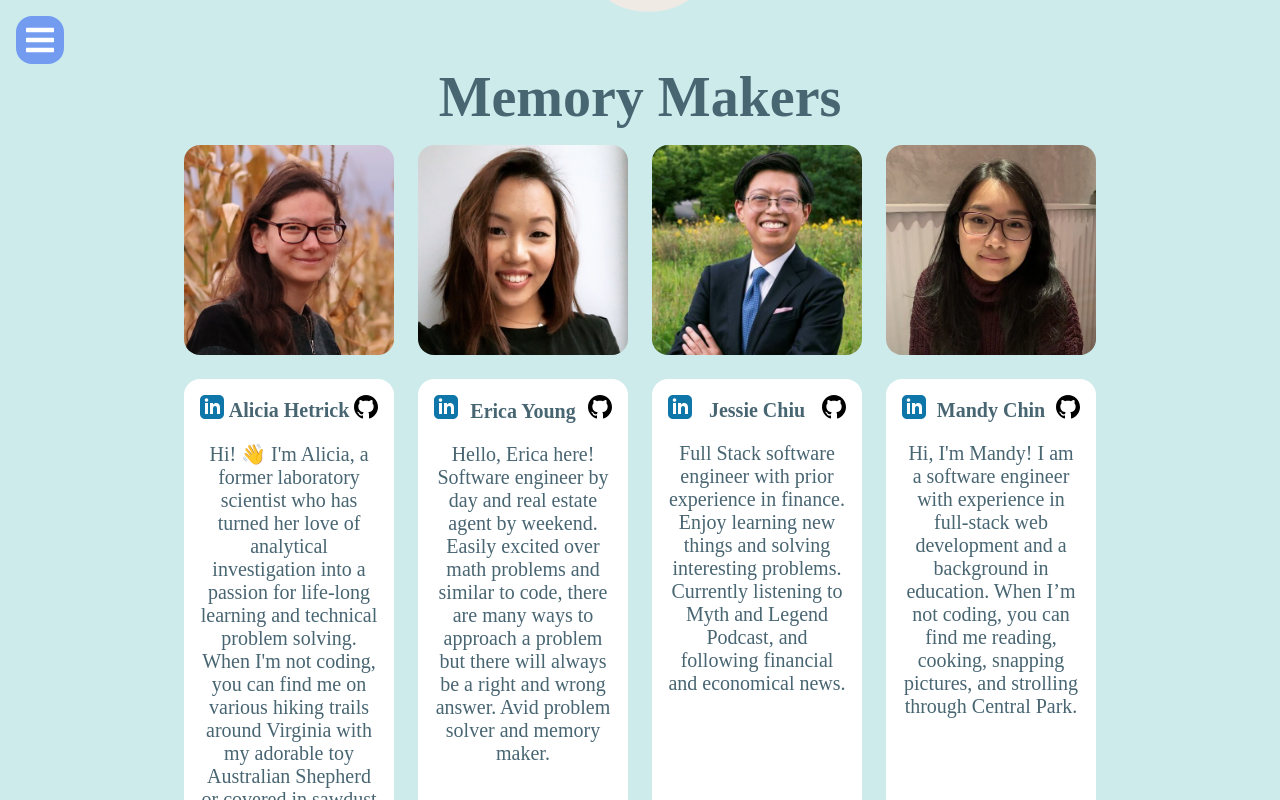
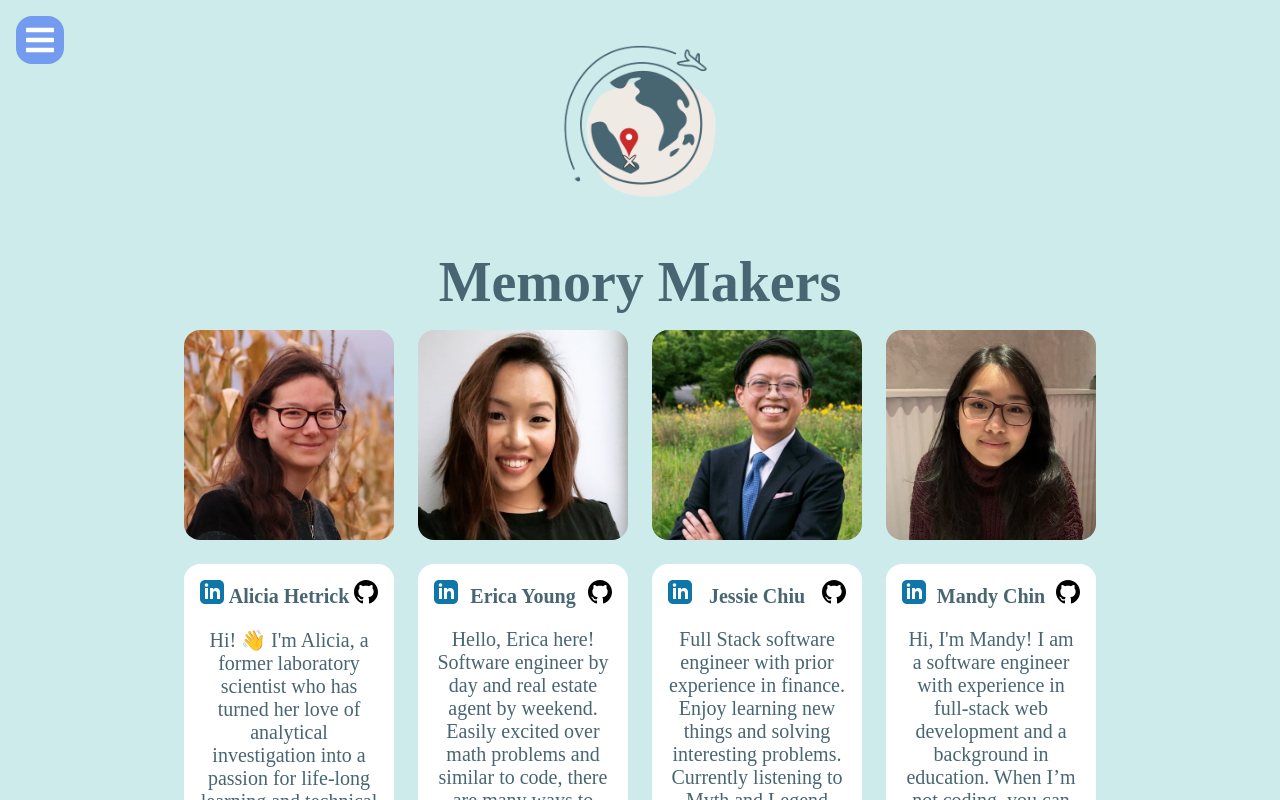
Before and after one commit to Capstone-MEJA/memorymarker, a React app: page /team in a window 1280 px wide. Shown: the top 800 px of the page. Built offline with nearby package versions, Linux system fonts and the light colour scheme.

Commit message:
fixed about page vh

```diff
--- a/src/features/pages/AboutTeam.tsx
+++ b/src/features/pages/AboutTeam.tsx
@@ -184,16 +184,16 @@ const Wrapper = styled.div`
   @media ${device.mobileM} {
     justify-content: center;
     width: 100%;
-    height: 100vh;
   }
   @media ${device.tablet} {
-    height: 100vh;
+    height: fit-content;
   }
-  @media ${device.laptop} {
-    height: 100vh;
+  @media ${device.tablet} {
+    height: fit-content;
   }
   @media (min-width:1500px) {
     height: fit-content;
+
   }
 `;
 
```
